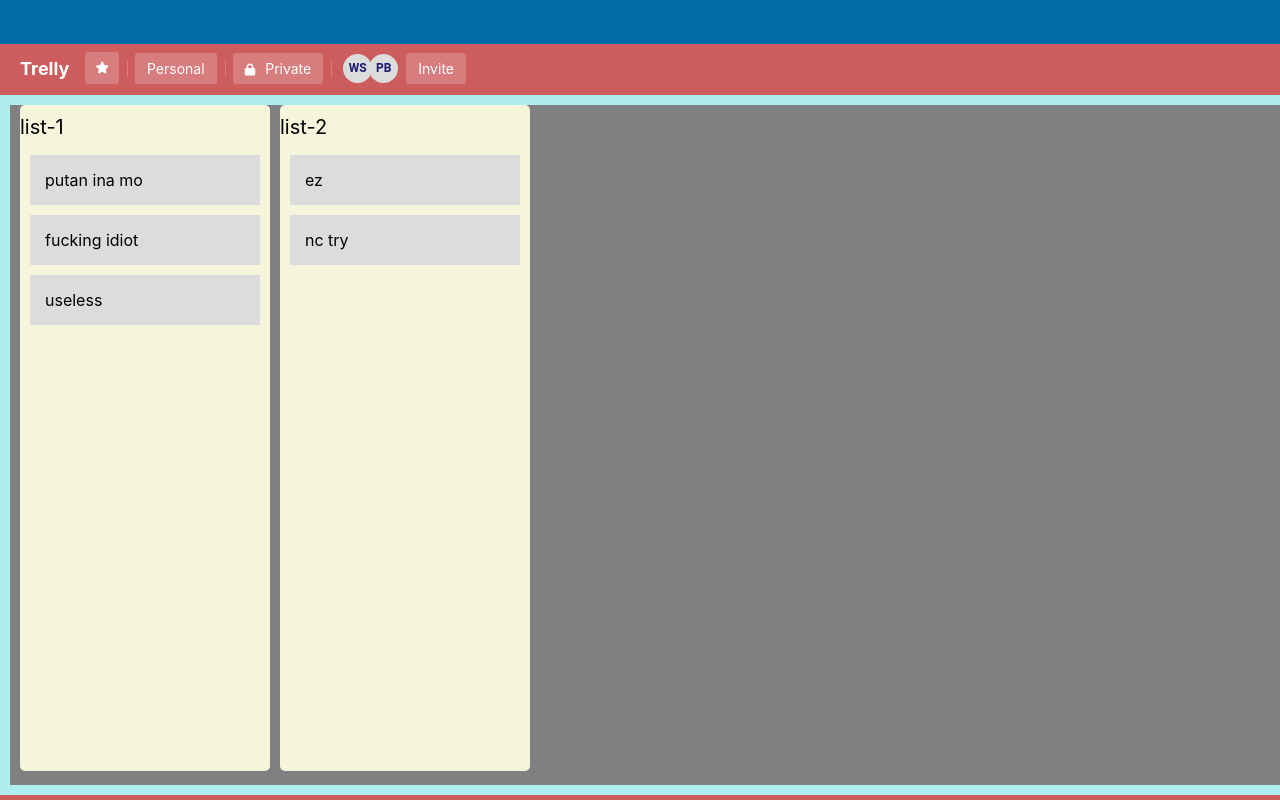
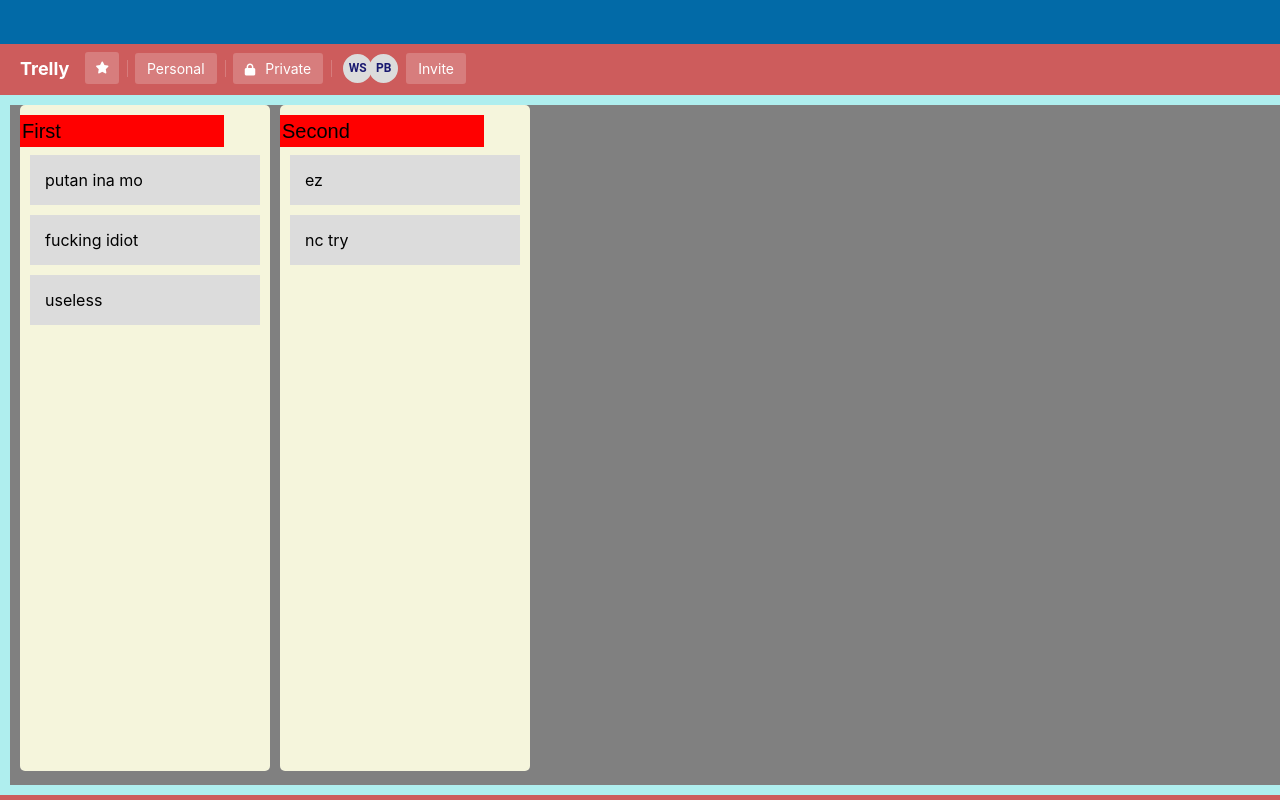
Before and after one commit to See-you-at-Germany-Corp/Trelly-front-end, a React (Create React App) app: page /1/1 in a window 1280 px wide. Built offline with nearby package versions, Linux system fonts and the light colour scheme.

Commit message:
edit listname

```diff
--- a/src/components/list-group/board-list.js
+++ b/src/components/list-group/board-list.js
@@ -1,4 +1,4 @@
-import React, { useContext } from 'react'
+import React, { useContext, useState } from 'react'
 import styled from 'styled-components'
 
 // import Draggable from 'react-draggable'
@@ -10,8 +10,22 @@ export default function List(props) {
     const { boardState, boardDispatch } = useContext(BoardContext)
 
     const list = boardState.list[props.listId]
+    const [name, rename] = useState(list.title)
+    const [nameSwitch, setNameSwitch] = useState(true)
 
-    // console.log('board list', props.listId);
+    const handleChangeName = e => {
+        rename(e.target.value)
+        boardDispatch({
+            type: 'CHANGE_LIST_NAME',
+            id: e.target.id,
+            name: e.target.value,
+        })
+    }
+
+    const toggleInput = () => {
+        setNameSwitch(!nameSwitch)
+        console.log(nameSwitch);
+    }
 
     return (
         <Draggable draggableId={props.listId} index={props.index}>
@@ -20,9 +34,8 @@ export default function List(props) {
                     ref={provided.innerRef}
                     {...provided.draggableProps}
                 >
-                    <TextName {...provided.dragHandleProps}>
-                        {/* <input value={list.id}/> */}
-                        {props.listId}
+                    <TextName {...provided.dragHandleProps} onClick={toggleInput}>
+                        <input id={`${list.id}`} value={name} onChange={handleChangeName}/>
                     </TextName>
 
                     <Droppable droppableId={props.listId} type='card'>
@@ -59,6 +72,21 @@ const TextName = styled.div`
     width: 200px;
     height: 30px;
     font-size: 20px;
+
+    input {
+        width: 100%;
+        height: 100%;
+        font-size: inherit;
+
+        border: 0;
+        background-color: red;
+
+        :focus {
+            outline-color: #2F3F8F;
+            /* border-color: rgb(150,220,255); */
+            background-color: white;
+        }
+    }
 `
 
 const CardList = styled.div`
--- a/src/context/board-context/board-context.js
+++ b/src/context/board-context/board-context.js
@@ -17,10 +17,11 @@ const boardReducer = (state, action) => {
             insertItem(state.list[dest.droppableId].cardIds, dest.index, action.item)
             return state
         case 'MOVE_LIST':
-            console.log('movelist');
-
             const newListOrder = moveItem(state.listOrder, action.sourceIndex, action.destIndex)
             state.listOrder = newListOrder
+            return state
+        case 'CHANGE_LIST_NAME':
+            state.list[action.id].title = action.name
             return state
         default:
             return state
```
